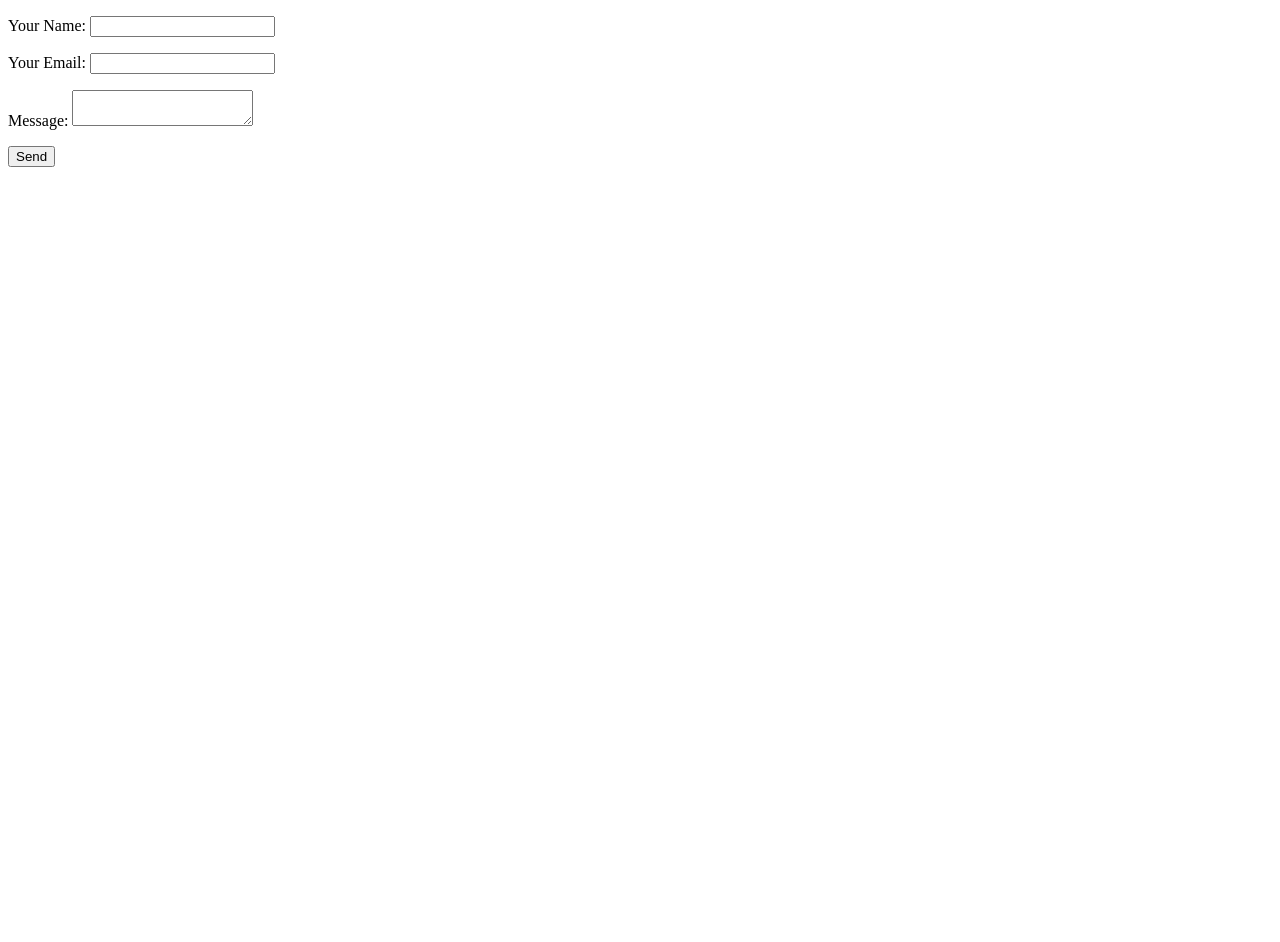
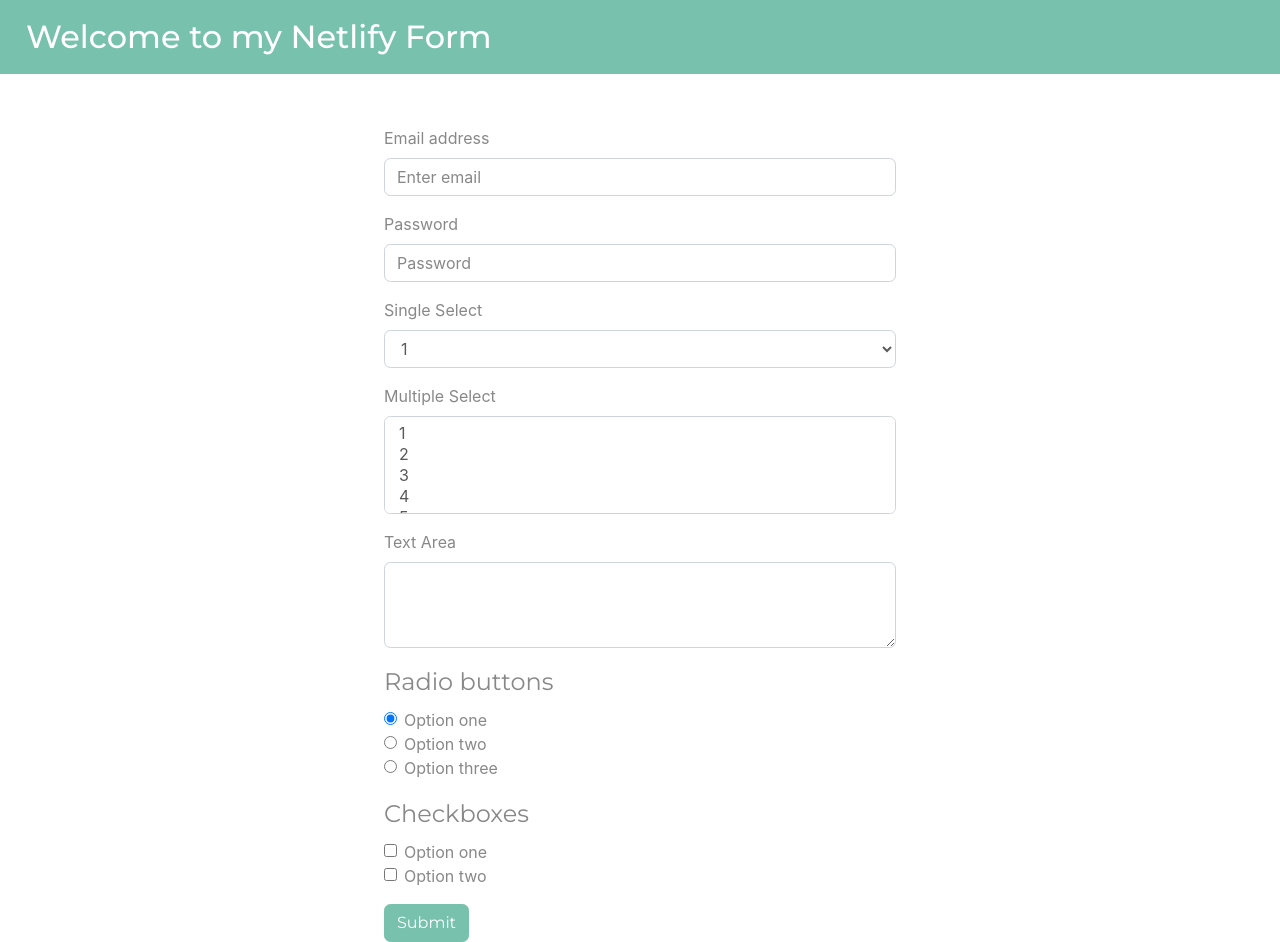
Before and after one commit to freethechildren/NetlifyTest, a plain HTML site: page index.html in a window 1280 px wide. Before the commit the page ends 800 px from the top, so only its background shows below. Drawn offline with nearby package versions, Linux system fonts and the light colour scheme.

Commit message:
added better forms + css

```diff
--- /dev/null
+++ b/Bootstrap.css
@@ -0,0 +1,11 @@
+form{
+    margin-top:4%;
+    margin-left:30%;
+    margin-right: 30%;
+    text-align: left;
+    width: 40%;
+}
+h2{
+    color: #FFFFFF;
+    margin: 10px;
+}
--- a/index.html
+++ b/index.html
@@ -2,23 +2,93 @@
 <html lang="en">
 <head>
     <meta charset="UTF-8">
-    <title></title>
-
+    <title>My Netlify Form</title>
+    <link rel="stylesheet" href="https://bootswatch.com/4/minty/bootstrap.css">
+    <link rel="stylesheet" href="bootstrap.css">
 </head>
 <body>
-<form name="contact" method="POST" data-netlify="true">
-    <p>
-        <label>Your Name: <input type="text" name="name" /></label>
-    </p>
-    <p>
-        <label>Your Email: <input type="email" name="email" /></label>
-    </p>
-    <p>
-        <label>Message: <textarea name="message"></textarea></label>
-    </p>
-    <p>
-        <button type="submit">Send</button>
-    </p>
+
+<nav class="navbar navbar-expand-lg navbar-dark bg-primary">
+    <h2>Welcome to my Netlify Form</h2>
+    <button class="navbar-toggler" type="button" data-toggle="collapse" data-target="#navbarColor01" aria-controls="navbarColor01" aria-expanded="false" aria-label="Toggle navigation">
+        <span class="navbar-toggler-icon"></span>
+    </button>
+
+
+</nav>
+
+<form name="contact" method="POST" data-netlify="true" display="inline-block" >
+    <fieldset>
+        <div class="form-group">
+            <label for="InputEmail1">Email address</label>
+            <input type="email" class="form-control" id="InputEmail1" aria-describedby="emailHelp" placeholder="Enter email">
+        </div>
+        <div class="form-group">
+            <label for="Password">Password</label>
+            <input type="password" class="form-control" id="Password" placeholder="Password">
+        </div>
+        <div class="form-group">
+            <label for="Select1">Single Select</label>
+            <select class="form-control" id="Select1">
+                <option>1</option>
+                <option>2</option>
+                <option>3</option>
+                <option>4</option>
+                <option>5</option>
+            </select>
+        </div>
+        <div class="form-group">
+            <label for="Select2">Multiple Select</label>
+            <select multiple="" class="form-control" id="Select2">
+                <option>1</option>
+                <option>2</option>
+                <option>3</option>
+                <option>4</option>
+                <option>5</option>
+            </select>
+        </div>
+        <div class="form-group">
+            <label for="Textarea">Text Area</label>
+            <textarea class="form-control" id="Textarea" rows="3"></textarea>
+        </div>
+        <fieldset class="form-group">
+            <legend>Radio buttons</legend>
+            <div class="form-check">
+                <label class="form-check-label">
+                    <input type="radio" class="form-check-input" name="optionsRadios" id="optionsRadios1" value="option1" checked="">
+                    Option one
+                </label>
+            </div>
+            <div class="form-check">
+                <label class="form-check-label">
+                    <input type="radio" class="form-check-input" name="optionsRadios" id="optionsRadios2" value="option2">
+                    Option two
+                </label>
+            </div>
+            <div class="form-check disabled">
+                <label class="form-check-label">
+                    <input type="radio" class="form-check-input" name="optionsRadios" id="optionsRadios3" value="option3">
+                    Option three
+                </label>
+            </div>
+        </fieldset>
+        <fieldset class="form-group">
+            <legend>Checkboxes</legend>
+            <div class="form-check">
+                <label class="form-check-label">
+                    <input class="form-check-input" type="checkbox" value="">
+                    Option one
+                </label>
+            </div>
+            <div class="form-check disabled">
+                <label class="form-check-label">
+                    <input class="form-check-input" type="checkbox" value="" >
+                    Option two
+                </label>
+            </div>
+        </fieldset>
+        <button type="submit" class="btn btn-primary">Submit</button>
+    </fieldset>
 </form>
 
 </body>
```
